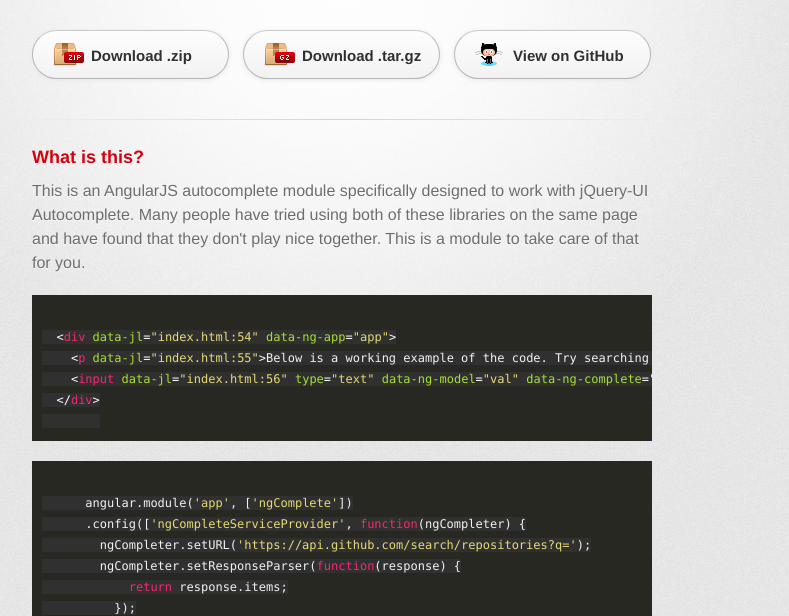
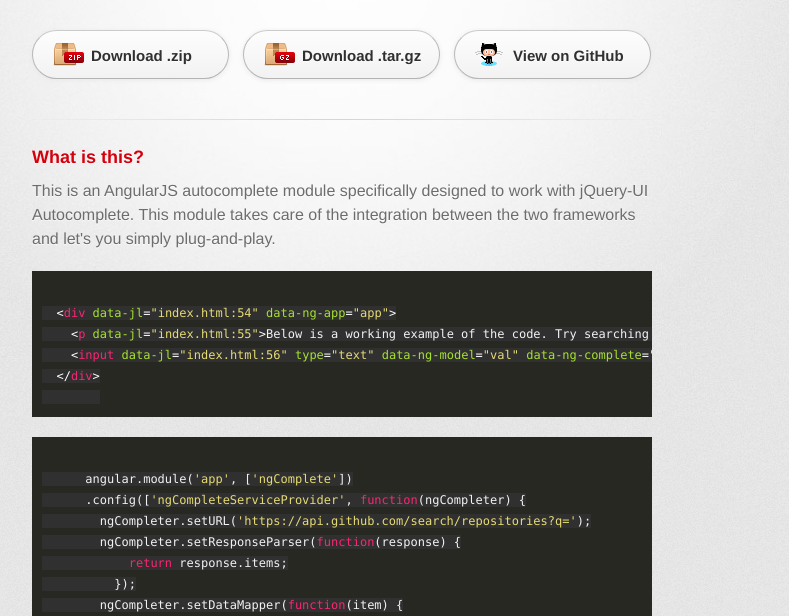
Before and after one commit to jshcrowthe/autoComplete-directive, a plain HTML site: page index.html in a window 1280 px wide. Shown: the part 158-774 px from the top of the page, without its empty margins (298-1087 px from the left). Drawn offline with nearby package versions, Linux system fonts and the light colour scheme; some packages are replaced by stand-ins of ours; a script that the page names is missing; a web font is replaced by a local one.

Commit message:
Update wording on gh-pages

```diff
--- a/index.html
+++ b/index.html
@@ -48,7 +48,7 @@
             What is this?
           </h3>
 
-          <p>This is an AngularJS autocomplete module specifically designed to work with jQuery-UI Autocomplete. Many people have tried using both of these libraries on the same page and have found that they don't play nice together. This is a module to take care of that for you.</p>
+          <p>This is an AngularJS autocomplete module specifically designed to work with jQuery-UI Autocomplete. This module takes care of the integration between the two frameworks and let's you simply plug-and-play.</p>
       <pre>
         <code data-language="html">
   <div data-ng-app="app">
```
